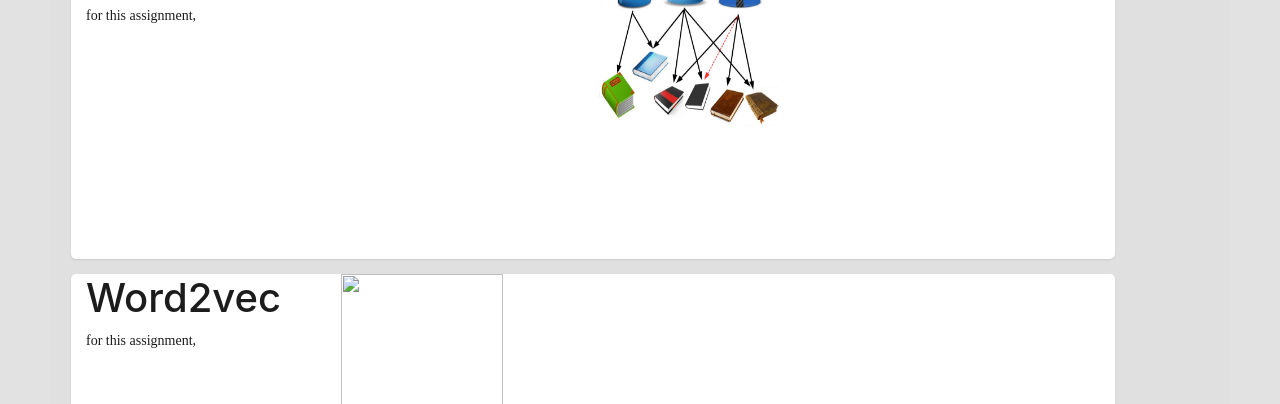
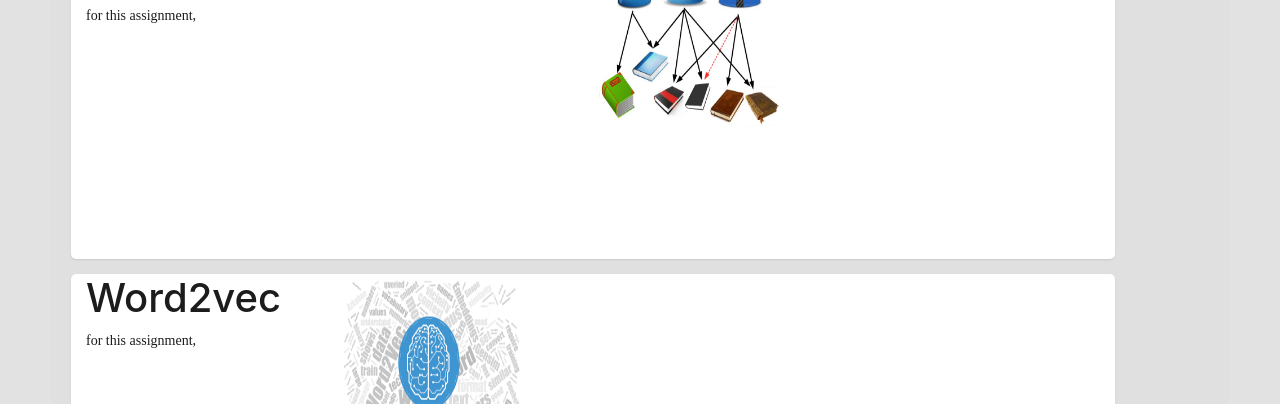
Before and after one commit to acrain459/portfolio, a plain HTML site: page index.html in a window 1280 px wide. Shown: the part 506-910 px from the top of the page. Drawn offline with nearby package versions, Linux system fonts and the light colour scheme.

Commit message:
fixed link in code

```diff
--- a/index.html
+++ b/index.html
@@ -118,7 +118,7 @@
 								<div class="col">
 									<!--<img src="portfolio/img/shutterstock_175625024.jpg" >-->
 									<div class="square">
-										<img src="Featured-1.png">
+										<img src="portfolio/img/Featured-1.png">
 									</div>
 								</div>
 							</div>
```
